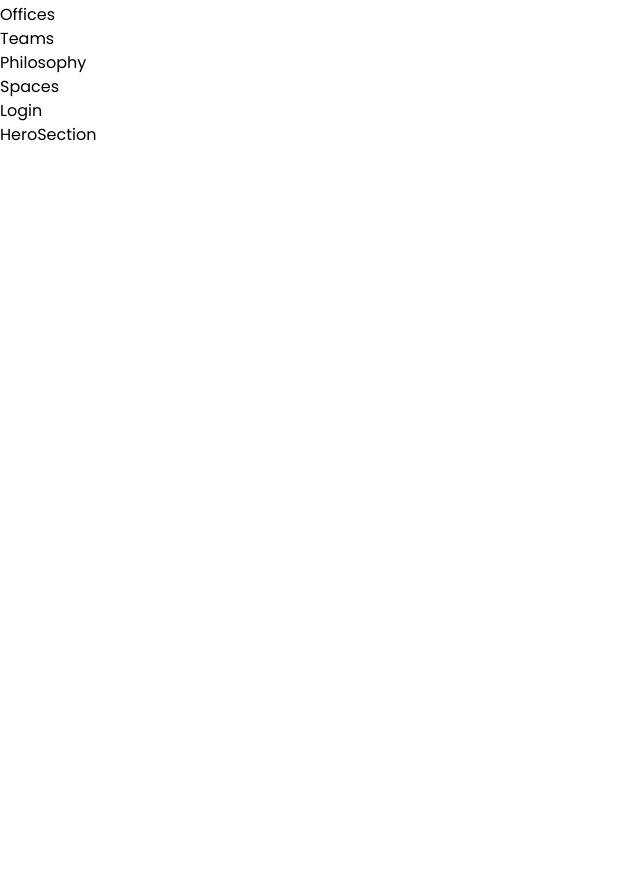
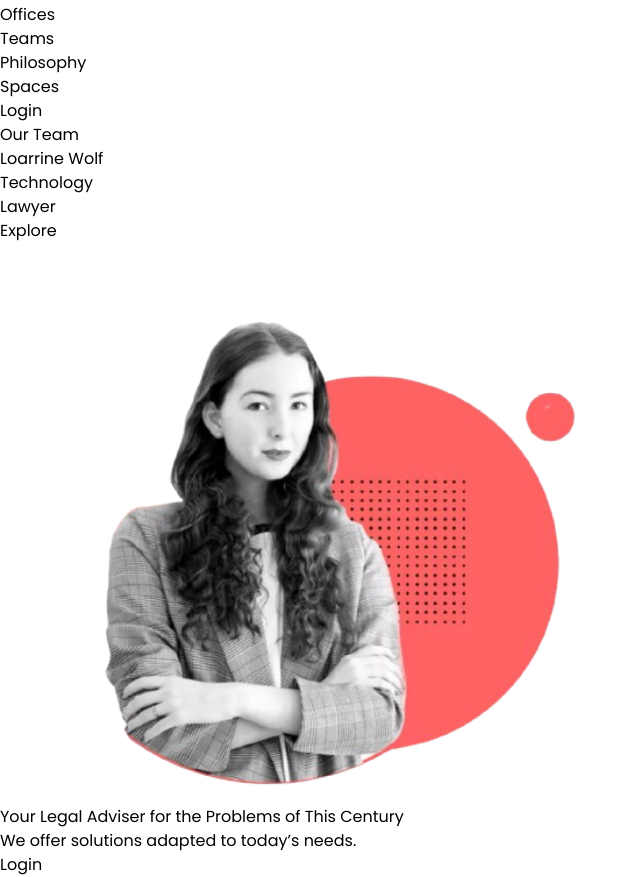
Before and after one commit to Johnselastin7854/cheval-assignment, a Next.js app: page / in a window 1280 px wide. Shown: the part 320-1197 px from the top of the page, without its empty margins (0-640 px from the left). Before the commit the page ends 800 px from the top, so only its background shows below. Built offline with nearby package versions, Linux system fonts and the light colour scheme.

Commit message:
hero section has been finsihed

```diff
--- a/src/app/components/HeroSection.jsx
+++ b/src/app/components/HeroSection.jsx
@@ -1,7 +1,53 @@
+import Image from "next/image";
+import Link from "next/link";
 import React from "react";
 
 const HeroSection = () => {
-  return <div>HeroSection</div>;
+  return (
+    <section className="flex flex-col lg:flex-row h-screen">
+      <div className="flex-1 flex flex-col md:flex-row  items-center  p-6 md:p-12">
+        <div className="text-center md:text-left">
+          <h2 className="md:text-2xl font-medium mb-6 pb-1 text-gray-400 border-b-2 border-gray-400">
+            Our Team
+          </h2>
+
+          <p className="text-lg md:text-xl mb-2 text-gray-500">Loarrine Wolf</p>
+          <h3 className="text-xl md:text-2xl font-medium text-gray-700 mb-4">
+            Technology <br /> Lawyer
+          </h3>
+          <Link
+            href="/"
+            className="inline-block text-red-500 underline hover:no-underline"
+          >
+            Explore
+          </Link>
+        </div>
+        <div className="mt-6 md:mt-8">
+          <Image
+            src="/hero.png"
+            alt="find_Property_Logo"
+            width={600}
+            height={600}
+            sizes="100vw"
+            priority
+            className="md:max-w-[600px] "
+          />
+        </div>
+      </div>
+
+      <div className=" lg:w-[500px]   bg-red-400 text-white flex flex-col items-center justify-center p-6 md:p-12 ">
+        <h1 className="text-2xl md:text-4xl font-bold text-center md:text-left mb-4 leading-6">
+          Your Legal Adviser for the Problems of This Century
+        </h1>
+        <p className="text-lg md:text-xl text-center md:text-left mb-6">
+          We offer solutions adapted to today’s needs.
+        </p>
+        <button className="hidden md:block px-8 py-3 bg-white text-red-500 font-semibold rounded-tr-[20px] rounded-bl-[20px] hover:bg-gray-200 transition duration-300">
+          Login
+        </button>
+      </div>
+    </section>
+  );
 };
 
 export default HeroSection;
--- a/src/app/components/Navigation.jsx
+++ b/src/app/components/Navigation.jsx
@@ -11,7 +11,7 @@ const Navigation = () => {
   console.log(pathname, "jjj");
   const [isNavOpen, setIsNavOpen] = useState(false);
   return (
-    <header className="sticky top-0   z-10 bg-transparent">
+    <header className="sticky top-0   z-10 bg-red-400 border-b border-b-gray-300/50 w-full ">
       <Container>
         <nav className="flex items-center justify-between">
           <Link href={"/"}>
@@ -29,7 +29,7 @@ const Navigation = () => {
             {navList?.map((navLink, index) => (
               <li
                 key={index}
-                className="relative hover:cursor-pointer transition-all duration-300 text-md font-semibold"
+                className="relative hover:cursor-pointer text-white transition-all duration-300 text-md font-semibold"
               >
                 <Link
                   href={navLink.href}
@@ -52,14 +52,14 @@ const Navigation = () => {
             ))}
           </ul>
 
-          <button className="hidden md:block px-10 py-3 border-2 bg-transparent  border-red-500 rounded-tr-[30px] rounded-bl-[30px] text-md font-semibold">
+          <button className="hidden md:block px-10 py-3 border-2 bg-transparent text-white    border-white rounded-tr-[30px] rounded-bl-[30px] text-md font-semibold">
             Login
           </button>
           <button
             className="md:hidden"
             onClick={() => setIsNavOpen(!isNavOpen)}
           >
-            {isNavOpen ? <X color="#Dc2626" /> : <Menu color="#Dc2626" />}
+            {isNavOpen ? <X color="#fff" /> : <Menu color="#fff" />}
           </button>
 
           <div
--- a/src/app/layout.js
+++ b/src/app/layout.js
@@ -30,7 +30,10 @@ export default function RootLayout({ children }) {
           <Navigation />
           <section className="flex-grow ">
             {/* <HeroSection /> */}
-            <Container>{children}</Container>
+            {/* <Container> */}
+            {children}
+
+            {/* </Container> */}
           </section>
         </main>
       </body>
```
Also changed, not shown: public/hero.png (added).
